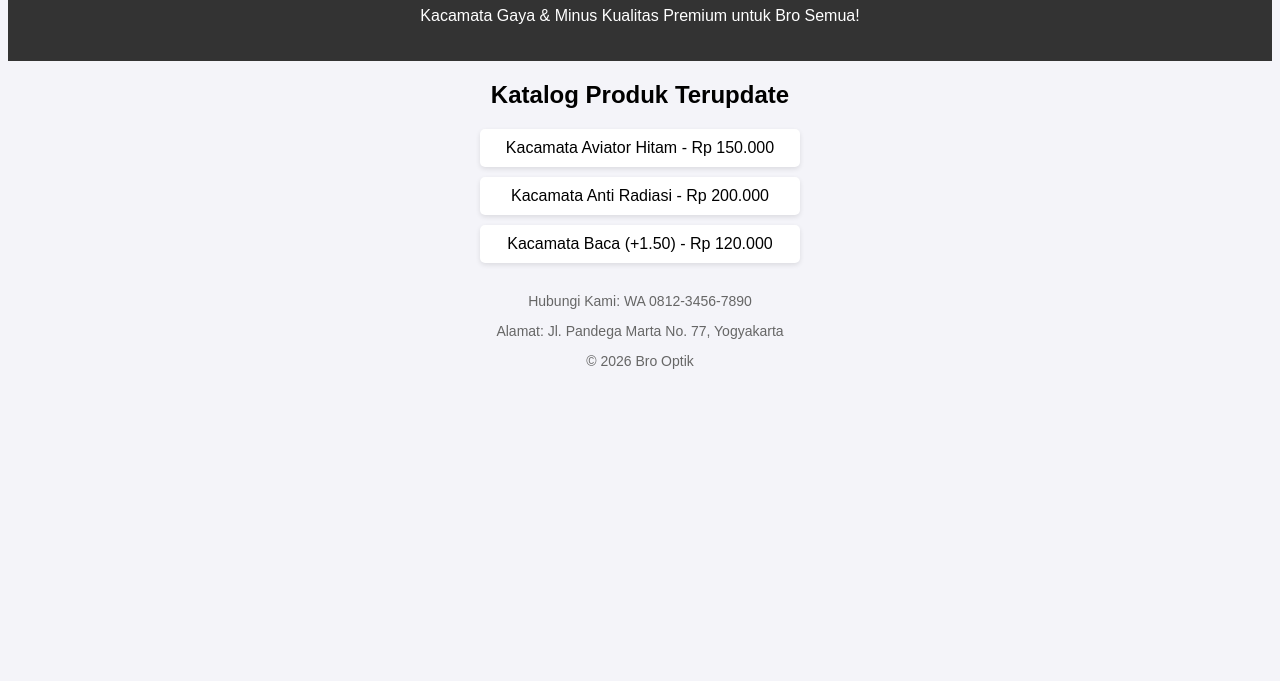
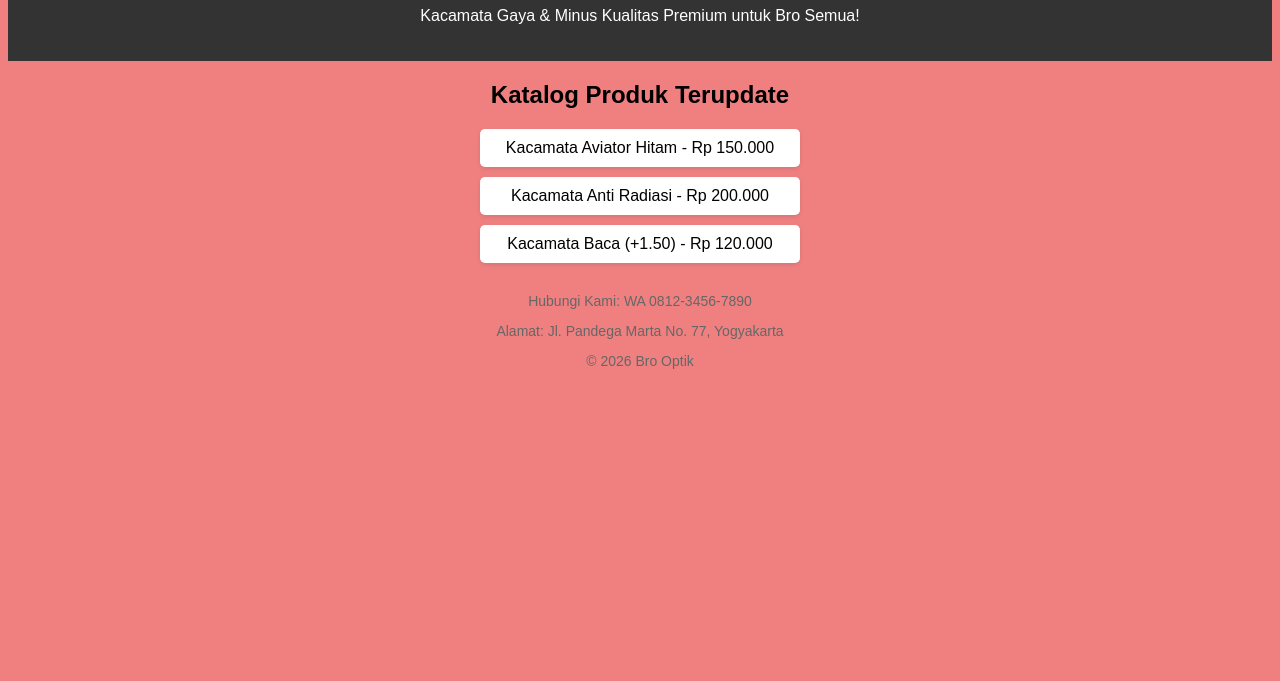
Before and after one commit to Mafihsheezz/praktikum-git-565731, a plain HTML site: page index.html in a window 1280 px wide. Shown: the part 119-800 px from the top of the page. Drawn offline with Linux system fonts and the light colour scheme.

Commit message:
style: ubah background menjadi lightcoral

```diff
--- a/index.html
+++ b/index.html
@@ -4,7 +4,7 @@
     <meta charset="UTF-8">
     <title>Bro Optik</title>
     <style>
-        body { font-family: Arial, sans-serif; text-align: center; background-color: #f4f4f9; }
+        body { font-family: Arial, sans-serif; text-align: center; background-color: lightcoral; }
         header { background-color: #333; color: white; padding: 20px; }
         ul { list-style-type: none; padding: 0; }
         li { background: white; margin: 10px auto; padding: 10px; width: 300px; border-radius: 5px; box-shadow: 0 2px 5px rgba(0,0,0,0.1); }
```
